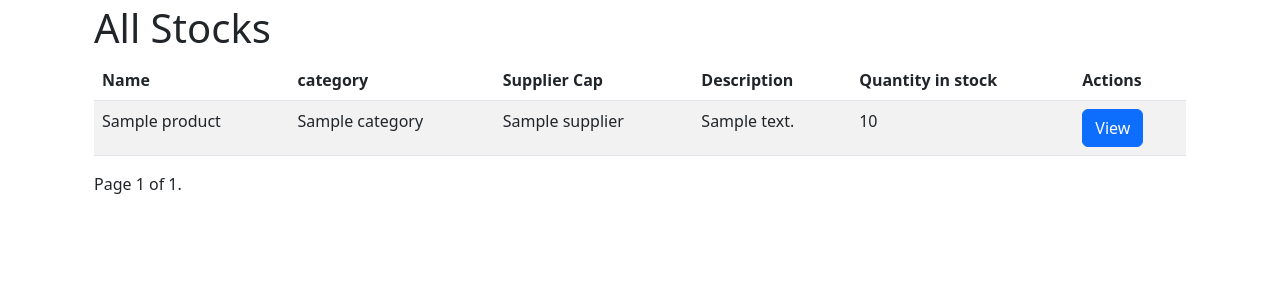
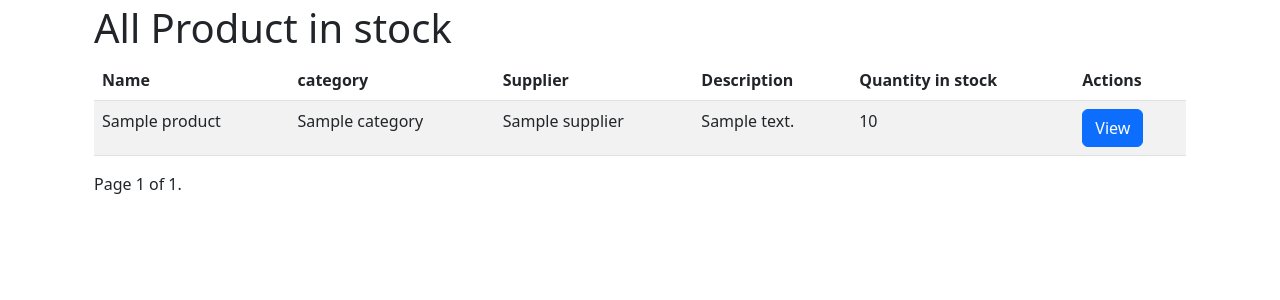
Before and after one commit to Alexandre-petitjean/django-playground, a Django app: page /stocks/ in a window 1280 px wide. Shown: the part 56-356 px from the top of the page. Run offline with Django 5.2, Linux system fonts and the light colour scheme; tables that the repository leaves empty hold one stand-in row (values such as "Sample post"); parts of the project's set-up code (start-up, migrations or seed data) failed here and were passed over; some libraries are stand-ins or nearby versions.

Commit message:
Update template

```diff
--- a/django_playground/templates/stocks/all_stocks.html
+++ b/django_playground/templates/stocks/all_stocks.html
@@ -7,13 +7,13 @@
 {% endblock title %}
 {% block content %}
   <div class="container">
-    <h1>All Stocks</h1>
+    <h1>All Product in stock</h1>
     <table class="table table-striped">
       <thead>
         <tr>
           <th>Name</th>
           <th>category</th>
-          <th>Supplier Cap</th>
+          <th>Supplier</th>
           <th>Description</th>
           <th>Quantity in stock</th>
           <th>Actions</th>
@@ -22,9 +22,9 @@
       <tbody>
         {% for product in object_list %}
           <tr>
-            <td>{{ product.name }}</td>
-            <td>{{ product.category }}</td>
-            <td>{{ product.supplier }}</td>
+            <td>{{ product.name | capfirst }}</td>
+            <td>{{ product.category | capfirst }}</td>
+            <td>{{ product.supplier | capfirst }}</td>
             <td>{{ product.description | truncatechars:25 }}</td>
             <td>{{ product.quantity_in_stock }}</td>
             <td>
```
